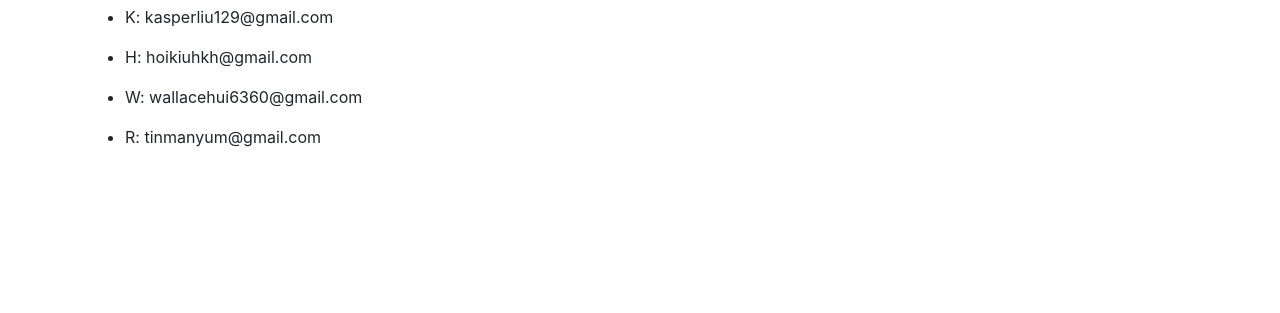
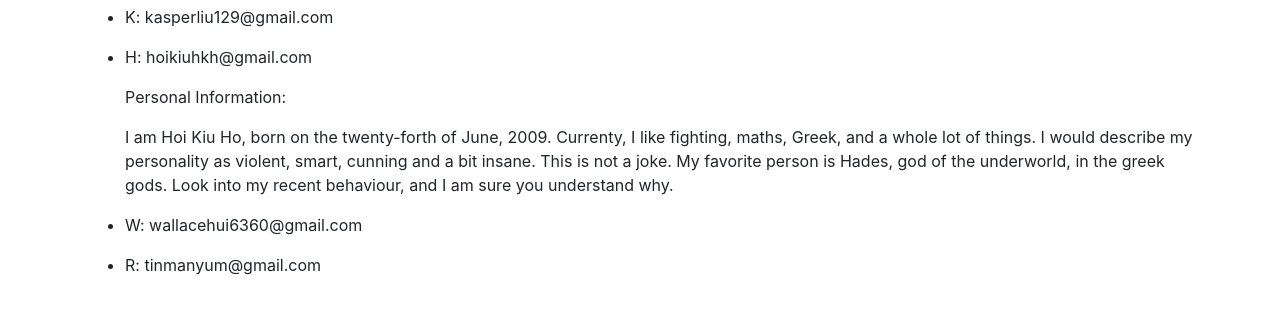
Before and after one commit to Volunteer-H/Kasper-Liu.github.io, a plain HTML site: page contact.html in a window 1280 px wide. Shown: the part 101-414 px from the top of the page. Drawn offline with nearby package versions, Linux system fonts and the light colour scheme.

Commit message:
Update contact.html
My own personal information. Please change the format if it is wrong.

```diff
--- a/contact.html
+++ b/contact.html
@@ -46,7 +46,9 @@
     <div class="container">
         <ul>
             <li><p>K: kasperliu129@gmail.com</p></li>
-            <li><p>H: hoikiuhkh@gmail.com</p></li>
+            <li><p>H: hoikiuhkh@gmail.com</p>
+                <p>Personal Information:</p>
+            <p>I am Hoi Kiu Ho, born on the twenty-forth of June, 2009. Currenty, I like fighting, maths, Greek, and a whole lot of things. I would describe my personality as violent, smart, cunning and a bit insane. This is not a joke. My favorite person is Hades, god of the underworld, in the greek gods. Look into my recent behaviour, and I am sure you understand why.</p></li>
             <li><p>W: wallacehui6360@gmail.com</p></li>
             <li><p>R: tinmanyum@gmail.com</p>
             </li>
```
